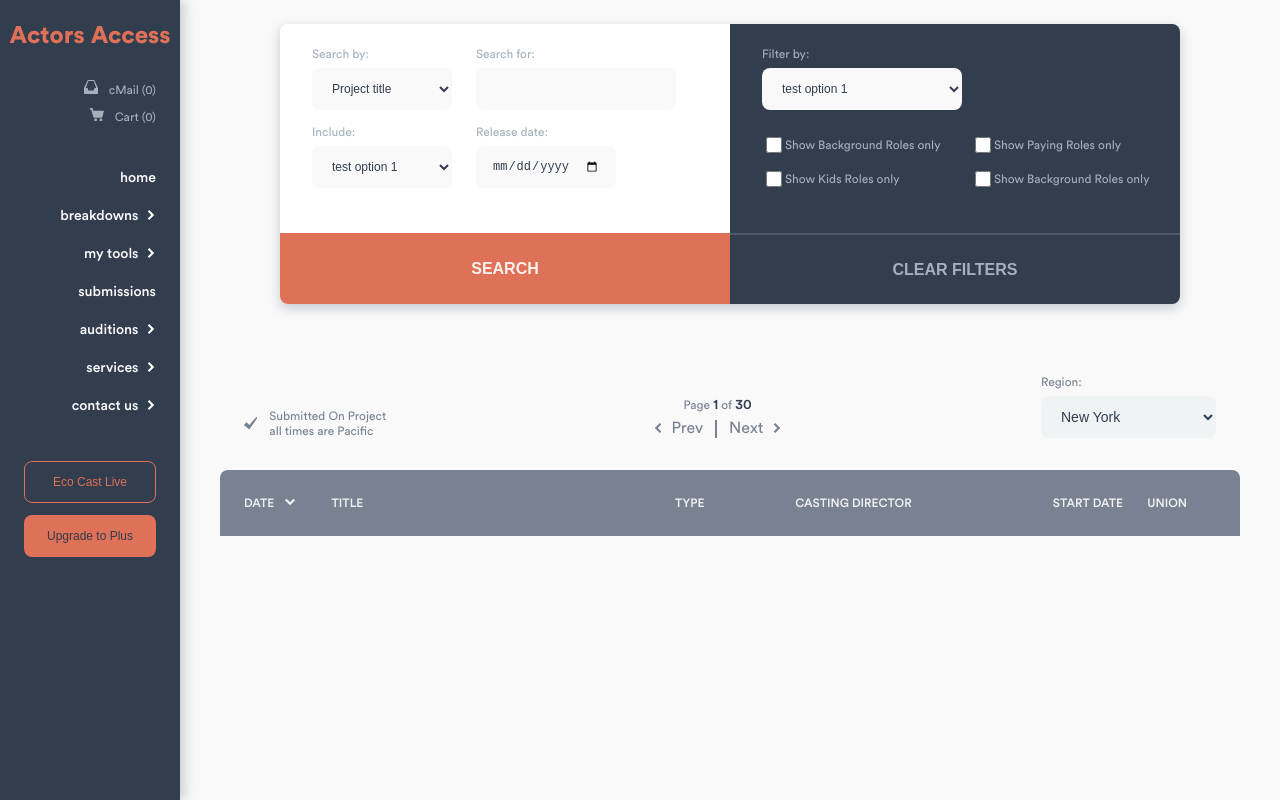
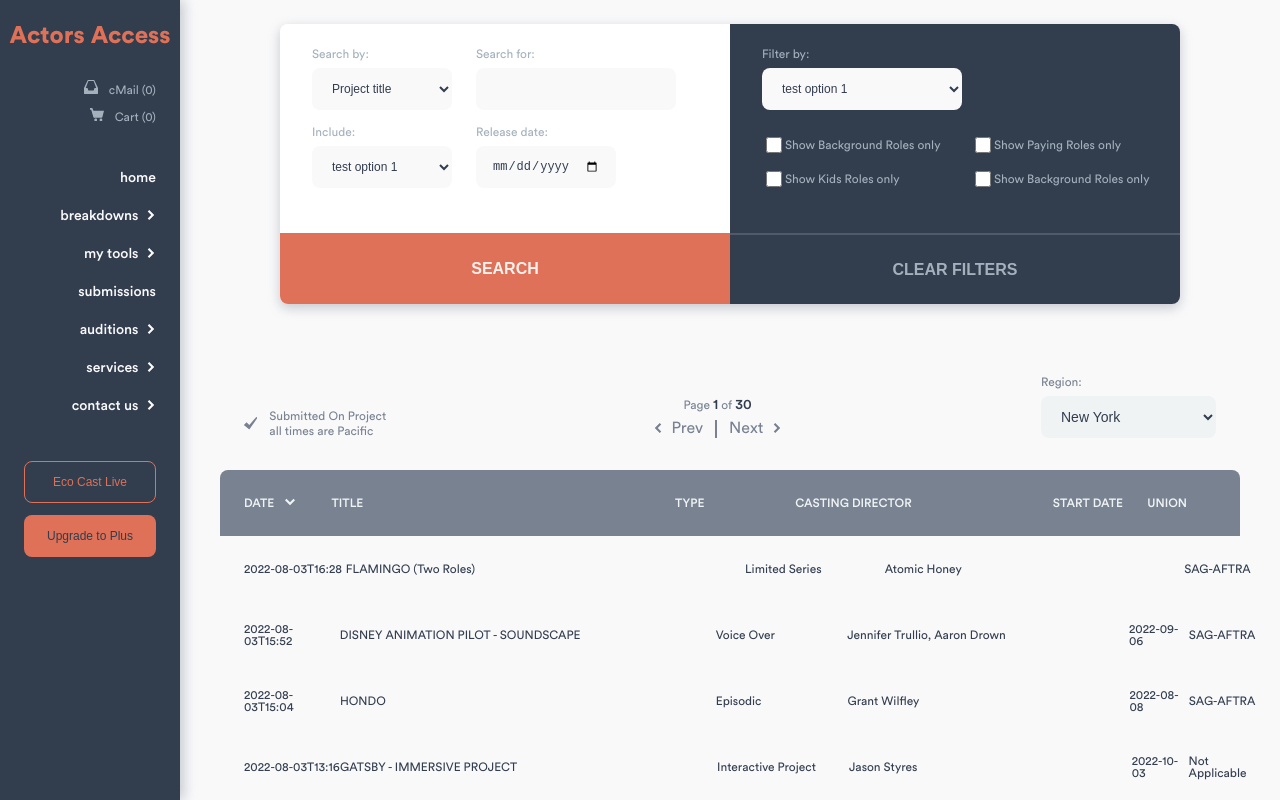
Before and after one commit to Zachcos/ActorsAccessRedesign, a Next.js app: page /breakdowns in a window 1280 px wide. Shown: the top 800 px of the page. Built offline with nearby package versions, Linux system fonts and the light colour scheme.

Commit message:
Add initial tbody styles

```diff
--- a/components/breakdownsTable.tsx
+++ b/components/breakdownsTable.tsx
@@ -110,7 +110,6 @@
       width: 100%;
       &_date {
         flex-basis: 102px;
-        width: 102px;
         svg {
           fill: ${colors.neut_2};
           margin-left: 8px;
@@ -133,9 +132,42 @@
       }
     }
   }
+  tbody {
+    ${font(12, 400, `${colors.neut_8}`)};
+    .item {
+      align-items: center;
+      display: flex;
+      height: 66px;
+      padding-left: 24px;
+      text-align: left;
+      width: 100%;
+      &_date {
+        flex-basis: 102px;
+      }
+      &_title {
+        flex-basis: 400px;
+      }
+      &_type {
+        width: 140px;
+      }
+      &_casting {
+        width: 300px;
+      }
+      &_start {
+        width: 110px;
+      }
+      &_union {
+        width: 80px;
+      }
+    }
+  }
 `;
 
-const BreakdownTable = () => {
+interface Props {
+  breakdowns: BreakdownProps[];
+}
+
+const BreakdownTable = ({ breakdowns }: Props) => {
   return (
     <Wrapper>
       <TableOptions>
@@ -180,6 +212,18 @@
             <th className='heading_union'>Union</th>
           </tr>
         </thead>
+        <tbody>
+          {breakdowns.map((item: BreakdownProps) => (
+            <tr key={item.id} className='item'>
+              <td className='item_date'>{item.dateTime}</td>
+              <td className='item_title'>{item.title}</td>
+              <td className='item_type'>{item.type}</td>
+              <td className='item_casting'>{item.casting}</td>
+              <td className='item_startDate'>{item.startDate}</td>
+              <td className='item_union'>{item.union}</td>
+            </tr>
+          ))}
+        </tbody>
       </Table>
     </Wrapper>
   );
--- a/definitions/project.d.ts
+++ b/definitions/project.d.ts
@@ -1,5 +1,6 @@
 interface BreakdownProps {
   id: number;
+  dateTime: string;
   title: string;
   type: string;
   casting: string;
--- a/pages/breakdowns.tsx
+++ b/pages/breakdowns.tsx
@@ -1,8 +1,10 @@
 import type { ReactElement } from 'react';
+import { GetStaticProps } from 'next';
 import styled from 'styled-components';
 import Layout from '../components/layout';
 import SearchFilterCard from '../components/seachFilterCard';
 import BreakdownTable from '../components/breakdownsTable';
+import breakdownData from '../data/breakdownData';
 
 const Wrapper = styled.div`
   align-items: center;
@@ -11,15 +13,29 @@
   margin-left: -32px;
 `;
 
-export default function Breakdowns() {
+export const getStaticProps: GetStaticProps = async () => {
+  return {
+    props: {
+      data: breakdownData,
+    },
+  };
+};
+
+interface Props {
+  data: BreakdownProps[];
+}
+
+const Breakdowns = ({ data }: Props) => {
   return (
     <Wrapper>
       <SearchFilterCard />
-      <BreakdownTable />
+      <BreakdownTable breakdowns={data} />
     </Wrapper>
   );
-}
+};
 
 Breakdowns.getLayout = function getLayout(page: ReactElement) {
   return <Layout>{page}</Layout>;
 };
+
+export default Breakdowns;
--- a/pages/index.tsx
+++ b/pages/index.tsx
@@ -13,7 +13,7 @@
   }
 `;
 
-export default function Home() {
+const Home = () => {
   return (
     <HomeWrapper>
       <div className='one'>
@@ -26,8 +26,10 @@
       </div>
     </HomeWrapper>
   );
-}
+};
 
 Home.getLayout = function getLayout(page: ReactElement) {
   return <Layout>{page}</Layout>;
 };
+
+export default Home;
```
